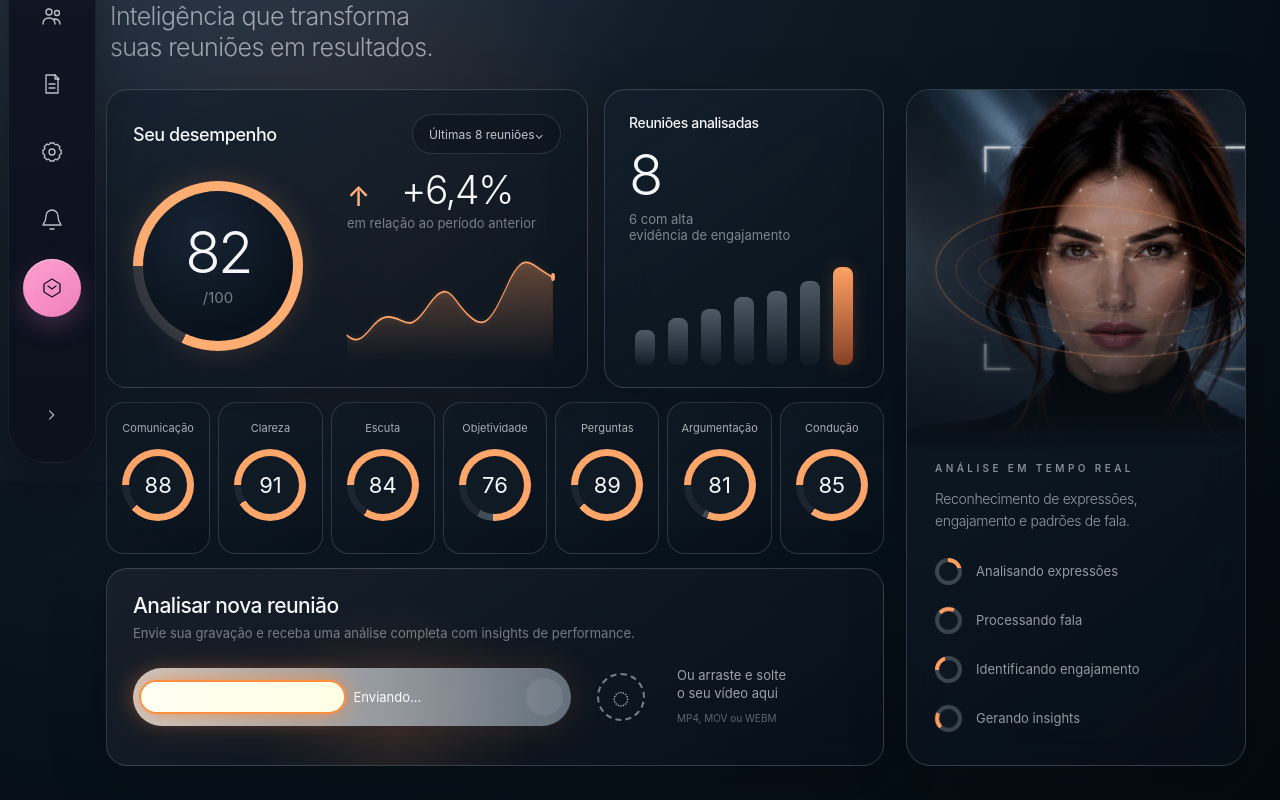
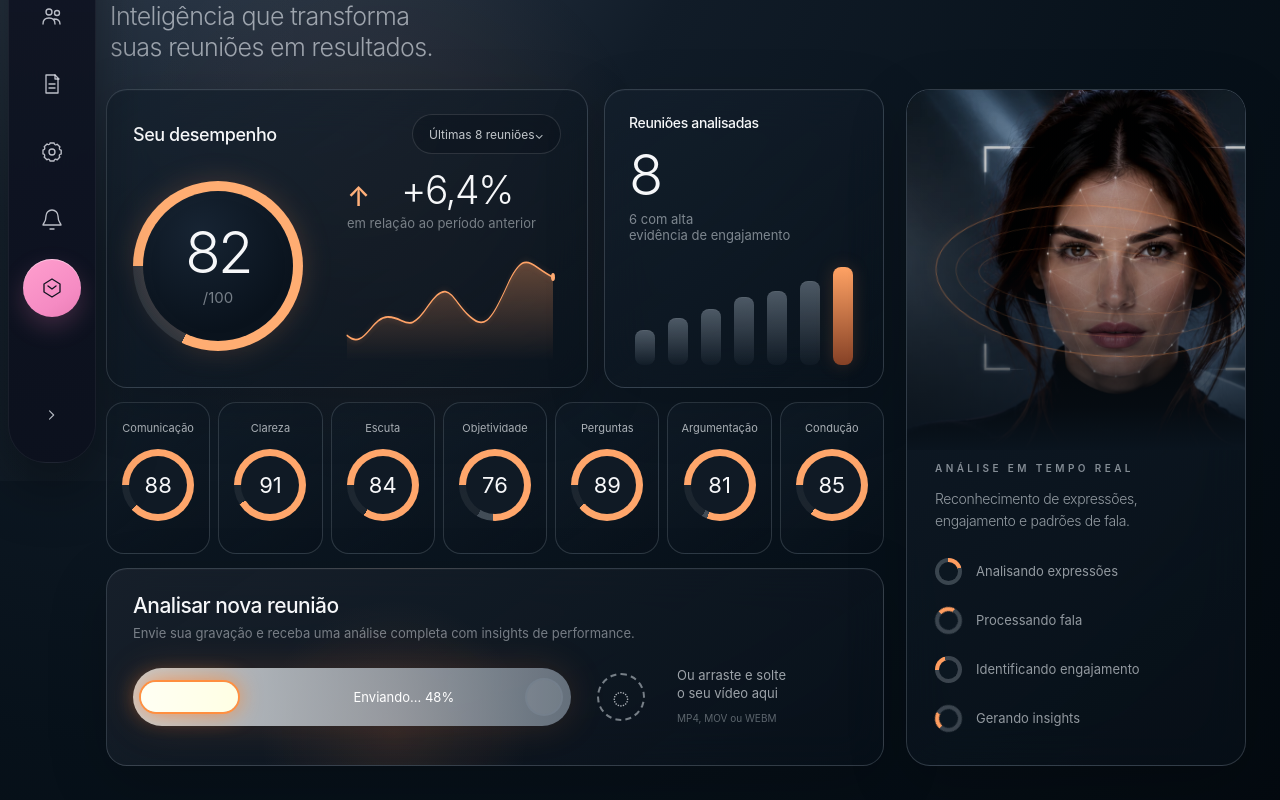
Before and after one commit to nexenagencia-prog/ZYVO-APP, a Next.js app: page /skills in a window 1280 px wide. Shown: the part 319-1119 px from the top of the page. Built offline with nearby package versions, Linux system fonts and the light colour scheme.

Commit message:
feat: animate skills upload progress

```diff
--- a/src/app/skills/page.tsx
+++ b/src/app/skills/page.tsx
@@ -38,10 +38,27 @@ function MetricRing({label,target,index}:{label:string;target:number;index:numbe
 
 export default function SkillsPage(){
   const [score,setScore]=useState(0);
+  const [uploadProgress,setUploadProgress]=useState(0);
+
   useEffect(()=>{
     let n=0;
     const timer=setInterval(()=>{n+=1;setScore(Math.min(n,82));if(n>=82)clearInterval(timer)},18);
     return()=>clearInterval(timer);
+  },[]);
+
+  useEffect(()=>{
+    let raf=0;
+    const target=48;
+    const duration=1900;
+    const started=performance.now();
+    const animate=(now:number)=>{
+      const progress=Math.min(1,(now-started)/duration);
+      const eased=1-Math.pow(1-progress,3);
+      setUploadProgress(Math.round(target*eased));
+      if(progress<1) raf=requestAnimationFrame(animate);
+    };
+    raf=requestAnimationFrame(animate);
+    return()=>cancelAnimationFrame(raf);
   },[]);
 
   return <main className={styles.page}>
@@ -79,7 +96,15 @@ export default function SkillsPage(){
 
           <article className={`${styles.panel} ${styles.upload}`}>
             <div><h3>Analisar nova reunião</h3><p>Envie sua gravação e receba uma análise completa com insights de performance.</p></div>
-            <div className={styles.uploadRow}><div className={styles.progressTrack}><span/><b>Enviando...</b><i/></div><div className={styles.dropMark}>◌</div><div className={styles.dropCopy}>Ou arraste e solte<br/>o seu vídeo aqui<small>MP4, MOV ou WEBM</small></div></div>
+            <div className={styles.uploadRow}>
+              <div className={styles.progressTrack} aria-label={`Upload ${uploadProgress}%`}>
+                <span style={{width:`${uploadProgress}%`}}/>
+                <b>Enviando... {uploadProgress}%</b>
+                <i/>
+              </div>
+              <div className={styles.dropMark}>◌</div>
+              <div className={styles.dropCopy}>Ou arraste e solte<br/>o seu vídeo aqui<small>MP4, MOV ou WEBM</small></div>
+            </div>
           </article>
         </section>
 
```
